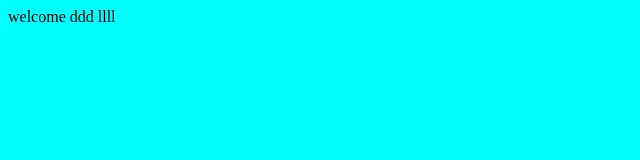
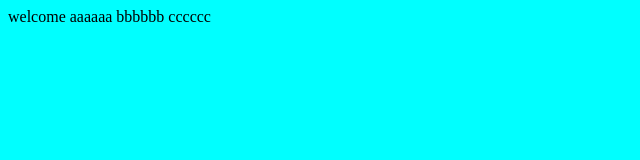
Before and after one commit to prakashchoudhary110/myweb, a plain HTML site: page index.html in a window 1280 px wide. Shown: the whole page, without its empty margins (0-640 px from the left). Drawn offline with Linux system fonts and the light colour scheme.

Commit message:
first comment

```diff
--- a/index.html
+++ b/index.html
@@ -1,4 +1,5 @@
 <body bgcolor="aqua">
 welcome
-ddd
-llll
+aaaaaa
+bbbbbb
+cccccc
```
